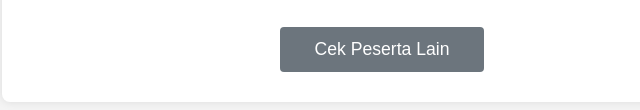
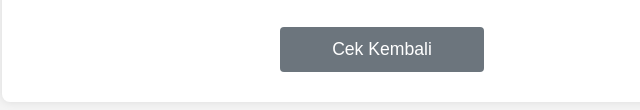
Before and after one commit to putra26-rgb/Example-, a plain HTML site: page Hasil.html in a window 1280 px wide. Shown: the part 558-668 px from the top of the page, 258-898 px from the left. Drawn offline with Linux system fonts and the light colour scheme.

Commit message:
Update Hasil.html

```diff
--- a/Hasil.html
+++ b/Hasil.html
@@ -198,7 +198,7 @@
             <div class="certificate-signature">Panitia Penyelenggara Lomba</div>
         </div>
 
-        <a href="index.html" class="back-button">Cek Peserta Lain</a>
+        <a href="https://putra26-rgb.github.io/Example-/Index.html" class="back-button">Cek Kembali</a>
     </div>
 
     <script>
```
